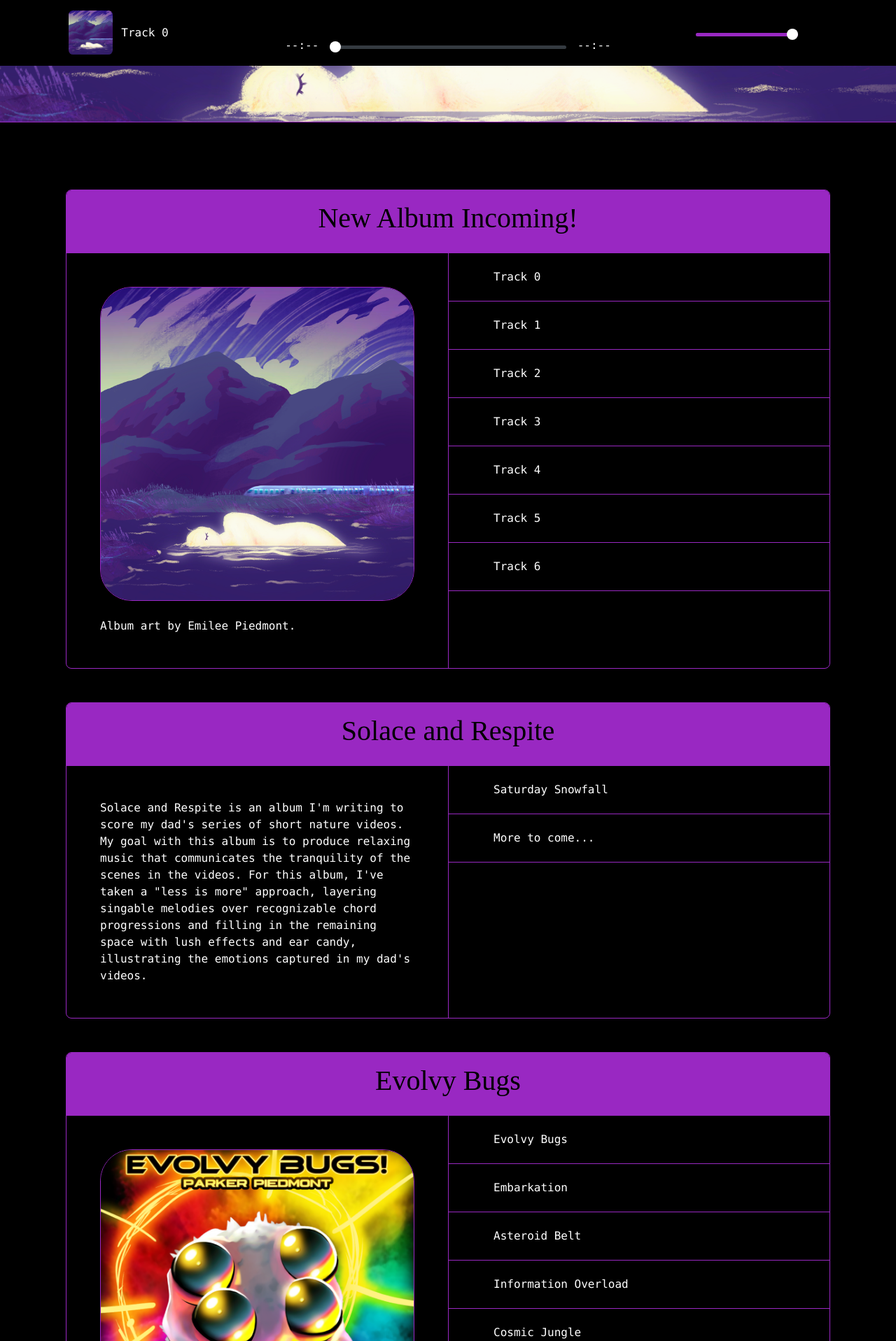
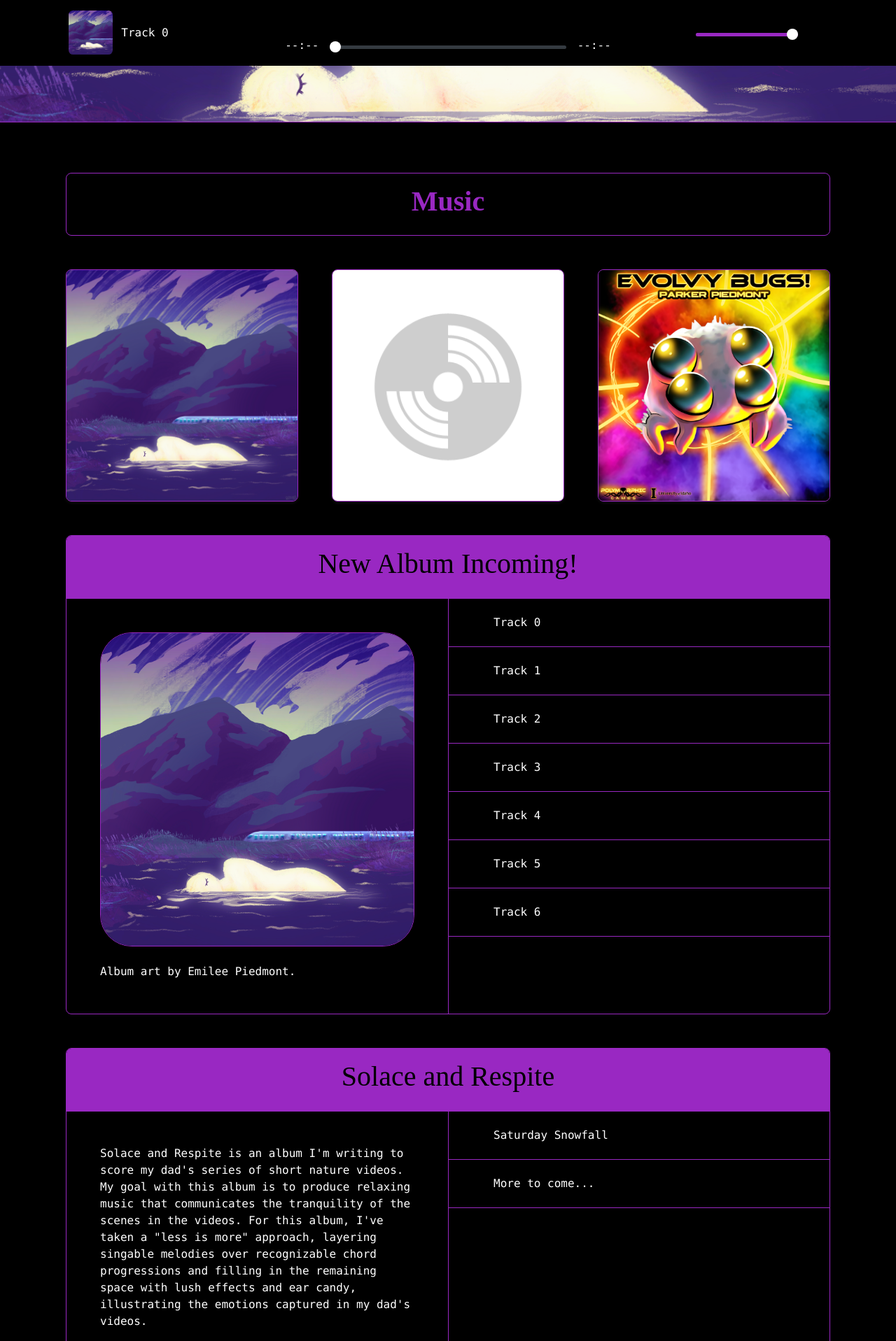
Before and after one commit to pjpiedmont/music-portfolio, a PHP site: page / in a window 1280 px wide. Shown: the part 706-2623 px from the top of the page at 70% size. Run offline with PHP 8.4, Linux system fonts and the light colour scheme; some web fonts are replaced.

Commit message:
Merged new hero into album picker

```diff
--- a/css/styles.css
+++ b/css/styles.css
@@ -224,6 +224,52 @@ a:hover {
 	border-color: var(--accent-bg-color);
 }
 
+.album-name {
+	position: absolute;
+	top: 50%;
+	left: 50%;
+	transform: translate(-50%, -50%);
+	text-align: center;
+	z-index: 11;
+	color: #fff;
+	visibility: hidden;
+}
+
+.card {
+	cursor: pointer;
+}
+
+/* .card:hover {
+	cursor: pointer;
+	transform: translate(-1rem, -1rem);
+} */
+
+.card:active {
+	/* cursor: pointer; */
+	transform: translate(0.5rem, 0.5rem);
+}
+
+.card:hover:after {
+	content: " ";
+	z-index: 10;
+	display: block;
+	position: absolute;
+	height: 100%;
+	top: 0;
+	left: 0;
+	right: 0;
+	background: rgba(50, 11, 65, 0.65);
+}
+
+.card:hover > .card-body {
+	color: var(--accent-text-color);
+	background-color: var(--accent-bg-color);
+}
+
+.card:hover > .album-name {
+	visibility: visible;
+}
+
 .quick-link:hover {
 	cursor: pointer;
 	background-color: var(--accent-bg-color) !important;
--- a/index.html
+++ b/index.html
@@ -97,7 +97,71 @@
 
 	</header>
 
-	<main class="container py-lg-5 p-4">
+	<main class="container p-4 pb-5">
+
+		<section class="mb-5">
+
+			<!-- heading -->
+			<div
+				class="mb-5 py-3 border rounded-3 overflow-hidden text-center bg-main">
+				<h1 style="color: var(--accent-bg-color); font-weight: bold;">Music
+				</h1>
+			</div>
+
+			<div class="row row-cols-1 row-cols-sm-2 row-cols-md-3 p-0 g-5">
+				<div class="col">
+					<div class="card shadow-sm border rounded-3 overflow-hidden">
+						<p class="album-name">New Album Incoming!</p>
+						<img src="assets/images/unnamed_album.png">
+						<!-- style="border-bottom: 1px solid var(--accent-bg-color);"> -->
+						<!-- <div class="card-body">
+											<p class="card-text">Solace and Respite</p> -->
+						<!-- <div class="d-flex justify-content-between align-items-center">
+													<div class="btn-group">
+														<button type="button"
+															class="btn btn-sm btn-outline-secondary">Listen</button>
+													</div>
+													<small class="text-body-secondary">9 mins</small>
+												</div> -->
+						<!-- </div> -->
+					</div>
+				</div>
+				<div class="col">
+					<div class="card shadow-sm border rounded-3 overflow-hidden">
+						<p class="album-name">Solace and Respite</p>
+						<img src="assets/images/album placeholder.png">
+						<!-- style="border-bottom: 1px solid var(--accent-bg-color);"> -->
+						<!-- <div class="card-body">
+							<p class="card-text">Solace and Respite</p> -->
+						<!-- <div class="d-flex justify-content-between align-items-center">
+									<div class="btn-group">
+										<button type="button"
+											class="btn btn-sm btn-outline-secondary">Listen</button>
+									</div>
+									<small class="text-body-secondary">9 mins</small>
+								</div> -->
+						<!-- </div> -->
+					</div>
+				</div>
+				<div class="col">
+					<div class="card shadow-sm border rounded-3 overflow-hidden">
+						<p class="album-name">Evolvy Bugs</p>
+						<img src="assets/images/EvolvyBugs.png">
+						<!-- style="border-bottom: 1px solid var(--accent-bg-color);"> -->
+						<!-- <div class="card-body">
+							<p class="card-text">Evolvy Bugs</p> -->
+						<!-- <div class="d-flex justify-content-between align-items-center">
+									<div class="btn-group">
+										<button type="button"
+											class="btn btn-sm btn-outline-secondary">Listen</button>
+									</div>
+									<small class="text-body-secondary">9 mins</small>
+								</div> -->
+						<!-- </div> -->
+					</div>
+				</div>
+			</div>
+		</section> <!-- album grid -->
 
 		<!-- Compositions -->
 		<section>
@@ -152,49 +216,56 @@
 								class="row px-xl-5 px-md-3 py-0 position-relative border-bottom align-items-center song color-main"
 								data-tracknum="0">
 								<div class="col-10 p-3">Track 0</div>
-								<div class="col-2 p-3 text-end"><i class="bi-play"></i></div>
+								<div class="col-2 p-3 text-end"><i class="bi-play"></i>
+								</div>
 							</div> <!-- row -->
 
 							<div
 								class="row px-xl-5 px-md-3 py-0 position-relative border-bottom align-items-center song color-main"
 								data-tracknum="1">
 								<div class="col-10 p-3">Track 1</div>
-								<div class="col-2 p-3 text-end"><i class="bi-play"></i></div>
+								<div class="col-2 p-3 text-end"><i class="bi-play"></i>
+								</div>
 							</div> <!-- row -->
 
 							<div
 								class="row px-xl-5 px-md-3 py-0 position-relative border-bottom align-items-center song color-main"
 								data-tracknum="2">
 								<div class="col-10 p-3">Track 2</div>
-								<div class="col-2 p-3 text-end"><i class="bi-play"></i></div>
+								<div class="col-2 p-3 text-end"><i class="bi-play"></i>
+								</div>
 							</div> <!-- row -->
 
 							<div
 								class="row px-xl-5 px-md-3 py-0 position-relative border-bottom align-items-center song color-main"
 								data-tracknum="3">
 								<div class="col-10 p-3">Track 3</div>
-								<div class="col-2 p-3 text-end"><i class="bi-play"></i></div>
+								<div class="col-2 p-3 text-end"><i class="bi-play"></i>
+								</div>
 							</div> <!-- row -->
 
 							<div
 								class="row px-xl-5 px-md-3 py-0 position-relative border-bottom align-items-center song color-main"
 								data-tracknum="4">
 								<div class="col-10 p-3">Track 4</div>
-								<div class="col-2 p-3 text-end"><i class="bi-play"></i></div>
+								<div class="col-2 p-3 text-end"><i class="bi-play"></i>
+								</div>
 							</div> <!-- row -->
 
 							<div
 								class="row px-xl-5 px-md-3 py-0 position-relative border-bottom align-items-center song color-main"
 								data-tracknum="5">
 								<div class="col-10 p-3">Track 5</div>
-								<div class="col-2 p-3 text-end"><i class="bi-play"></i></div>
+								<div class="col-2 p-3 text-end"><i class="bi-play"></i>
+								</div>
 							</div> <!-- row -->
 
 							<div
 								class="row px-xl-5 px-md-3 py-0 position-relative border-bottom align-items-center song color-main"
 								data-tracknum="6">
 								<div class="col-10 p-3">Track 6</div>
-								<div class="col-2 p-3 text-end"><i class="bi-play"></i></div>
+								<div class="col-2 p-3 text-end"><i class="bi-play"></i>
+								</div>
 							</div> <!-- row -->
 
 						</div> <!-- container -->
@@ -225,13 +296,23 @@
 														<img src="">
 													</div> -->
 							<p class="mb-0 color-main">
-								Solace and Respite is an album I'm writing to score my dad's
-								series of short nature videos. My goal with this album is to
-								produce relaxing music that communicates the tranquility of the
-								scenes in the videos. For this album, I've taken a "less is
-								more" approach, layering singable melodies over recognizable
-								chord progressions and filling in the remaining space with lush
-								effects and ear candy, illustrating the emotions captured in my
+								Solace and Respite is an album I'm writing to score my
+								dad's
+								series of short nature videos. My goal with this album
+								is to
+								produce relaxing music that communicates the tranquility
+								of
+								the
+								scenes in the videos. For this album, I've taken a "less
+								is
+								more" approach, layering singable melodies over
+								recognizable
+								chord progressions and filling in the remaining space
+								with
+								lush
+								effects and ear candy, illustrating the emotions
+								captured in
+								my
 								dad's videos.
 							</p>
 						</div> <!-- container -->
@@ -245,7 +326,8 @@
 								class="row px-xl-5 px-md-3 py-0 position-relative border-bottom align-items-center song color-main"
 								data-tracknum="7">
 								<div class="col-10 p-3">Saturday Snowfall</div>
-								<div class="col-2 p-3 text-end"><i class="bi-play"></i></div>
+								<div class="col-2 p-3 text-end"><i class="bi-play"></i>
+								</div>
 							</div> <!-- row -->
 
 							<!-- <div
@@ -294,27 +376,50 @@
 							<p class="mt-4 color-main">Album art by Landon Wright.</p>
 							<p class="color-main">
 								Evolvy Bugs is a student project I worked on during
-								college. It's a mobile shoot-em-up set in outer space where the
+								college. It's a mobile shoot-em-up set in outer space
+								where
+								the
 								player
-								fights hordes of aliens. The game uses evolutionary computation
-								to adapt the enemies to the player's play style, ensuring the
+								fights hordes of aliens. The game uses evolutionary
+								computation
+								to adapt the enemies to the player's play style,
+								ensuring
+								the
 								player is never too successful for too long.</p>
-							<p class="color-main">Evolvy Bugs has seven maps, each set in
-								a different environment in outer space (such as battlefield
-								ruins or an icy nebula). I set out to capture the image of each
-								of these environments in music. I also wanted to capture the
-								somewhat hopeless tone of the game, as the objective is not to
-								win, but rather to not lose for as long as possible. Since the
-								game is set in space, I leaned heavily on synthesizers and
+							<p class="color-main">Evolvy Bugs has seven maps, each set
+								in
+								a different environment in outer space (such as
+								battlefield
+								ruins or an icy nebula). I set out to capture the image
+								of
+								each
+								of these environments in music. I also wanted to capture
+								the
+								somewhat hopeless tone of the game, as the objective is
+								not
+								to
+								win, but rather to not lose for as long as possible.
+								Since
+								the
+								game is set in space, I leaned heavily on synthesizers
+								and
 								washed them in expansive reverbs and delays.
 							</p>
-							<p class="mb-0 color-main">I wrote the music of Evolvy Bugs to be
+							<p class="mb-0 color-main">I wrote the music of Evolvy
+								Bugs to
+								be
 								interactive and implemented it in the game using FMOD. I
-								rendered the stems and mixed the music vertically in real time
-								according to the intensity of the game. As the number of enemies
+								rendered the stems and mixed the music vertically in
+								real
+								time
+								according to the intensity of the game. As the number of
+								enemies
 								increased, so did the number of instruments, and if any
-								especially difficult enemies appeared, a set of arpeggios would
-								fade in to warn the player that they were in trouble.</p>
+								especially difficult enemies appeared, a set of
+								arpeggios
+								would
+								fade in to warn the player that they were in trouble.
+							</p>
 						</div> <!-- container -->
 					</div> <!-- col -->
 
@@ -326,70 +431,80 @@
 								class="row px-xl-5 px-md-3 py-0 position-relative border-bottom align-items-center song color-main"
 								data-tracknum="8">
 								<div class="col-10 p-3">Evolvy Bugs</div>
-								<div class="col-2 p-3 text-end"><i class="bi-play"></i></div>
+								<div class="col-2 p-3 text-end"><i class="bi-play"></i>
+								</div>
 							</div> <!-- row -->
 
 							<div
 								class="row px-xl-5 px-md-3 py-0 position-relative border-bottom align-items-center song color-main"
 								data-tracknum="9">
 								<div class="col-10 p-3">Embarkation</div>
-								<div class="col-2 p-3 text-end"><i class="bi-play"></i></div>
+								<div class="col-2 p-3 text-end"><i class="bi-play"></i>
+								</div>
 							</div> <!-- row -->
 
 							<div
 								class="row px-xl-5 px-md-3 py-0 position-relative border-bottom align-items-center song color-main"
 								data-tracknum="10">
 								<div class="col-10 p-3">Asteroid Belt</div>
-								<div class="col-2 p-3 text-end"><i class="bi-play"></i></div>
+								<div class="col-2 p-3 text-end"><i class="bi-play"></i>
+								</div>
 							</div> <!-- row -->
 
 							<div
 								class="row px-xl-5 px-md-3 py-0 position-relative border-bottom align-items-center song color-main"
 								data-tracknum="11">
 								<div class="col-10 p-3">Information Overload</div>
-								<div class="col-2 p-3 text-end"><i class="bi-play"></i></div>
+								<div class="col-2 p-3 text-end"><i class="bi-play"></i>
+								</div>
 							</div> <!-- row -->
 
 							<div
 								class="row px-xl-5 px-md-3 py-0 position-relative border-bottom align-items-center song color-main"
 								data-tracknum="12">
 								<div class="col-10 p-3">Cosmic Jungle</div>
-								<div class="col-2 p-3 text-end"><i class="bi-play"></i></div>
+								<div class="col-2 p-3 text-end"><i class="bi-play"></i>
+								</div>
 							</div> <!-- row -->
 
 							<div
 								class="row px-xl-5 px-md-3 py-0 position-relative border-bottom align-items-center song color-main"
 								data-tracknum="13">
 								<div class="col-10 p-3">Tail of a Comet</div>
-								<div class="col-2 p-3 text-end"><i class="bi-play"></i></div>
+								<div class="col-2 p-3 text-end"><i class="bi-play"></i>
+								</div>
 							</div> <!-- row -->
 
 							<div
 								class="row px-xl-5 px-md-3 py-0 position-relative border-bottom align-items-center song color-main"
 								data-tracknum="14">
 								<div class="col-10 p-3">For Science</div>
-								<div class="col-2 p-3 text-end"><i class="bi-play"></i></div>
+								<div class="col-2 p-3 text-end"><i class="bi-play"></i>
+								</div>
 							</div> <!-- row -->
 
 							<div
 								class="row px-xl-5 px-md-3 py-0 position-relative border-bottom align-items-center song color-main"
 								data-tracknum="15">
 								<div class="col-10 p-3">Mechanized Ruins</div>
-								<div class="col-2 p-3 text-end"><i class="bi-play"></i></div>
+								<div class="col-2 p-3 text-end"><i class="bi-play"></i>
+								</div>
 							</div> <!-- row -->
 
 							<div
 								class="row px-xl-5 px-md-3 py-0 position-relative border-bottom align-items-center song color-main"
 								data-tracknum="16">
 								<div class="col-10 p-3">Entrails</div>
-								<div class="col-2 p-3 text-end"><i class="bi-play"></i></div>
+								<div class="col-2 p-3 text-end"><i class="bi-play"></i>
+								</div>
 							</div> <!-- row -->
 
 							<div
 								class="row px-xl-5 px-md-3 py-0 position-relative border-lg-bottom align-items-center song color-main"
 								data-tracknum="17">
 								<div class="col-10 p-3">Evolution Always Wins</div>
-								<div class="col-2 p-3 text-end"><i class="bi-play"></i></div>
+								<div class="col-2 p-3 text-end"><i class="bi-play"></i>
+								</div>
 							</div> <!-- row -->
 
 						</div> <!-- container -->
```
